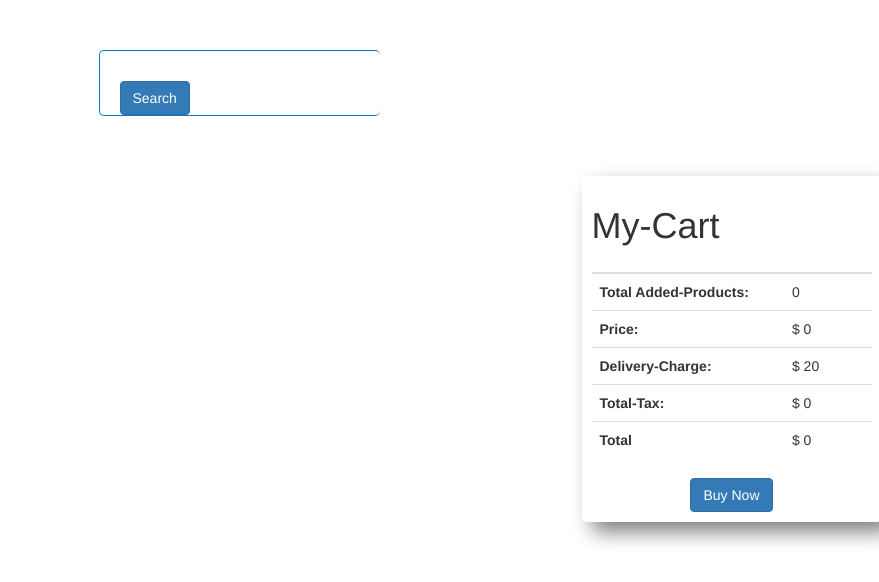
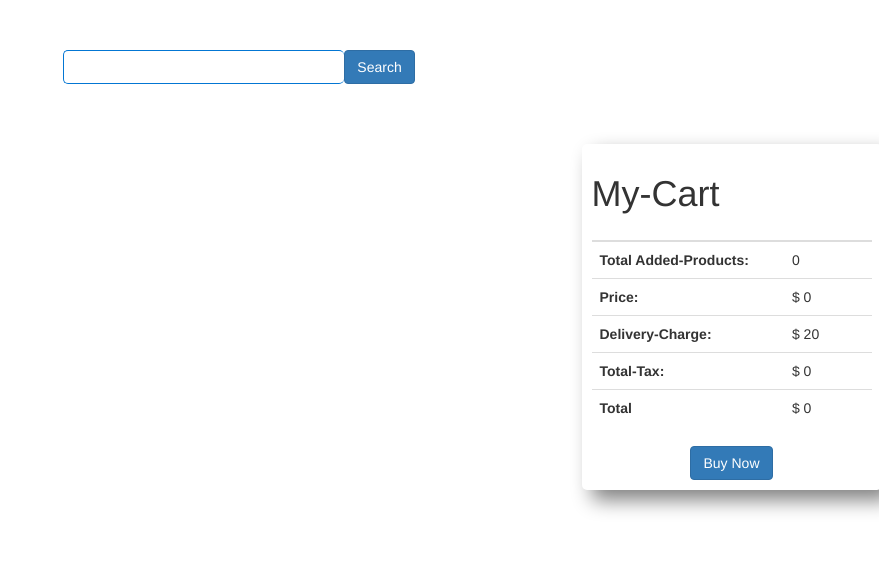
Before and after one commit to proloypaul/HereYour_Market, a plain HTML site: page index.html in a window 1280 px wide. Shown: the whole page, without its empty margins (401-1280 px from the left). Drawn offline with nearby package versions, Linux system fonts and the light colour scheme; no server answers.

Commit message:
fixed search btn

```diff
--- a/css/style.css
+++ b/css/style.css
@@ -5,27 +5,25 @@ body {
 }
 /* start search box style */
 .search-field {
-  border: none;
-  border-radius: 50px;
+  border: 1px solid rgb(3, 118, 211);
+  border-radius: 5px;
   padding: 5px;
+  width: 281px;
+  border-right: none;
   outline: none;
+
 }
-.search-field:hover {
-  outline: none;
-  border: none;
-}
+
 .search-box {
-  border: 1px solid rgb(3, 118, 211);
-  width: 281px;
-  border-radius: 5px;
-  margin: auto;
+  display: flex;
+  justify-content: center;
   margin-top: 50px;
-  border-right: none;
+
 }
 .search-button {
   padding: 10px 50px;
   border-radius: 25px;
-  margin-left: 20px;
+
 }
 /* Finsh search box style  */
 
@@ -41,8 +39,8 @@ body {
   justify-content: center;
 }
 .product{
-  /* background-color: black; */
-  /* color: white; */
+  background-color: black;
+  color: white;
   margin: 10px;
   border: 0;
   border-radius: 10px;
--- a/js/app.js
+++ b/js/app.js
@@ -97,6 +97,7 @@ const displayDetailsId = data => {
 
   console.log(data)
   const addedDetails = document.getElementById("addedDetails");
+  addedDetails.textContent = "";
   const div = document.createElement("div");
   div.innerHTML = `
     <div>
```
